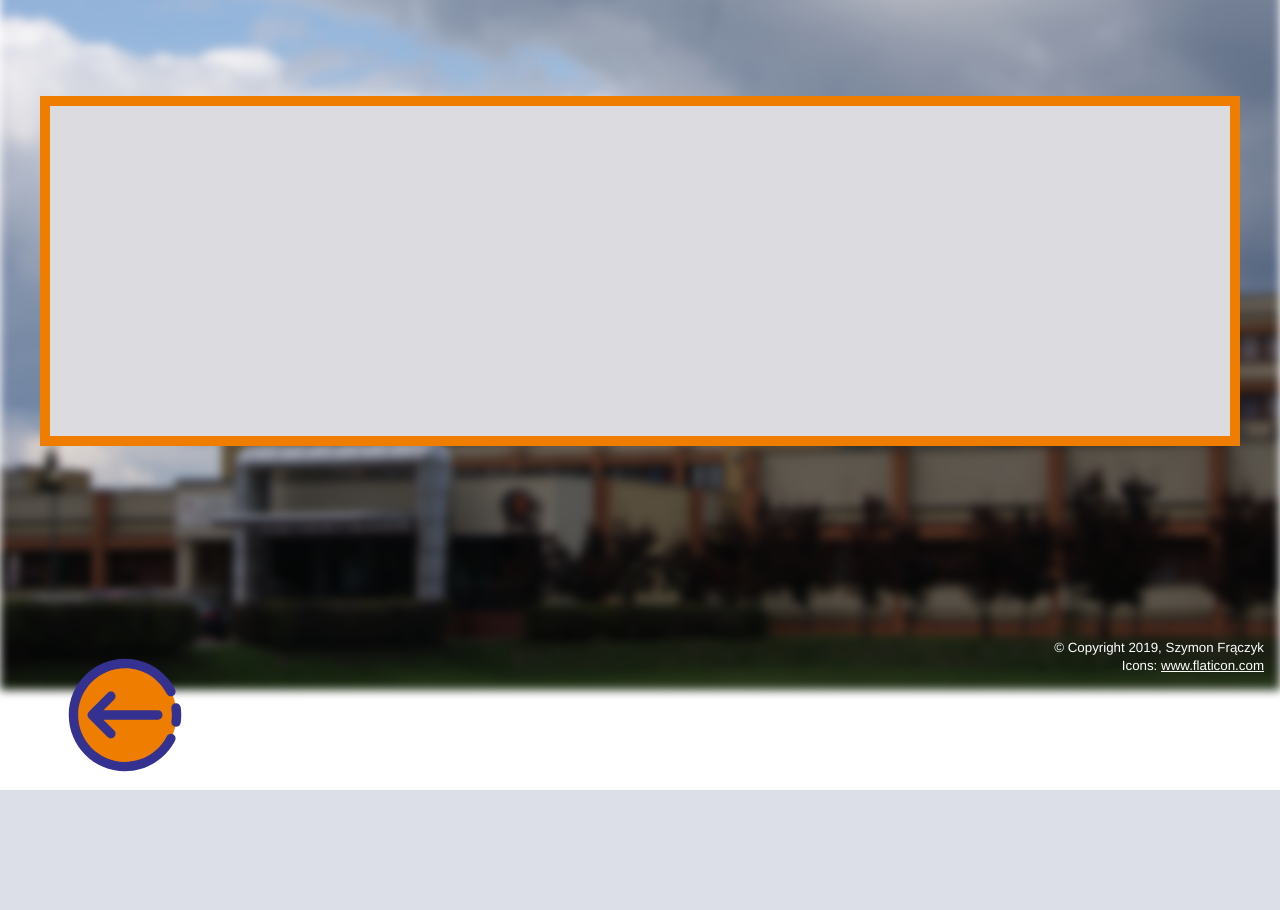
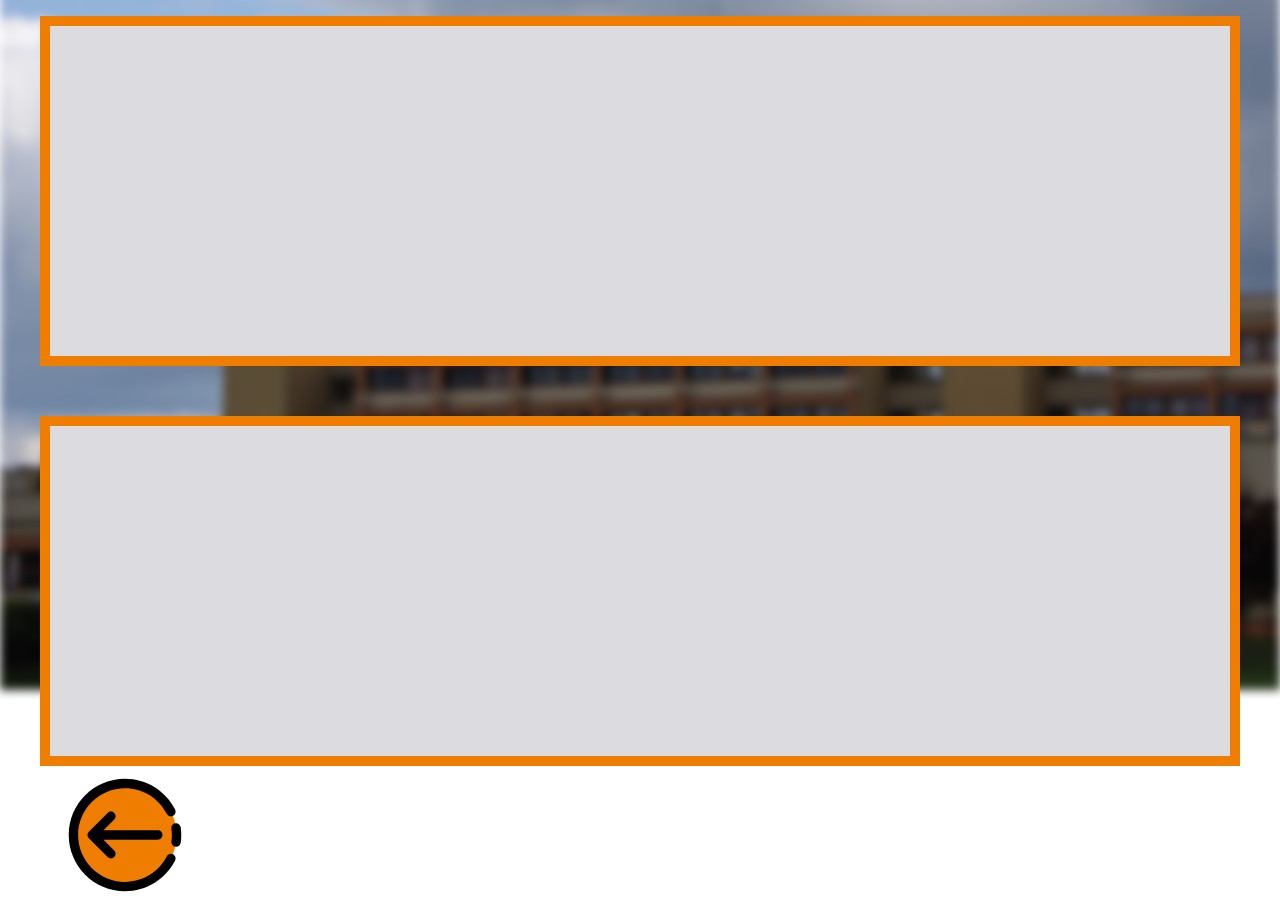
Before and after one commit to Mashnar/Praca_Inzynierska, a Symfony app: template templates/news/news.html.twig in a window 1280 px wide. Shown: the part 110-1020 px from the top of the page. Before the commit the page ends 900 px from the top, so only its background shows below. Run offline with Twig, Linux system fonts and the light colour scheme; the template is opened without the code that fills it, so the values that code supplies are empty; some libraries are stand-ins or nearby versions.

Commit message:
Strzałki

```diff
--- a/public/news/news_style.css
+++ b/public/news/news_style.css
@@ -2,15 +2,17 @@
     border-color: #ef7d00;
     border-style: solid;
     border-width: 10px;
-    top: 80px;
-    position: relative;
+
     background-color: #DCDBE0;
     margin: auto;
     overflow-y: scroll;
     width: 1200px;
     height: 350px;
 }
-
+.facebook{
+position: relative;
+    top: 50px;
+}
 ::-webkit-scrollbar {
     width: 3em;
 
--- a/templates/news/news.html.twig
+++ b/templates/news/news.html.twig
@@ -46,8 +46,44 @@
             {% endfor %}
         {% endfor %}
     </div>
+
+    <div class="news_container facebook">
+        {% for posts in content %}
+            {#            {{ dump(posts.getCategoryId().getSlug()) }}#}
+            {% for post in posts.posts %}
+                {#            {{ dump(post) }}#}
+
+
+                <div class="news_item">
+
+                    <div class="title">{{ post.title|raw }}</div>
+
+
+                    <div class="date"> {{ post.date|raw|date("m-d-Y  H:i") }}</div>
+
+
+                    <div class="excerpt">
+                        {{ post.excerpt|raw }}
+                    </div>
+
+                    <div class="link">
+                        <div class="button">
+                            <a href="http://kanishkkunal.in"
+                               target="popup"
+                               onclick="window.open('{{ post.link|raw }}','liveMatches','directories=no,titlebar=no,toolbar=no,location=no,status=no,menubar=no,scrollbars=no,resizable=no,width=1000,height=500');
+                                       return false;">
+                                Kliknij po więcej
+                            </a>
+                        </div>
+                    </div>
+
+                </div>
+
+            {% endfor %}
+        {% endfor %}
+    </div>
     <a href="{{ path('homepage') }}">
-        <div class="back_button" style="position:absolute;top: 750px;height: 150px;left: 50px;">
+        <div class="back_button" style="position:absolute;top: 870px;height: 150px;left: 50px;">
 
 
         </div>
```
Also changed, not shown: public/base/left-arrow.svg.
